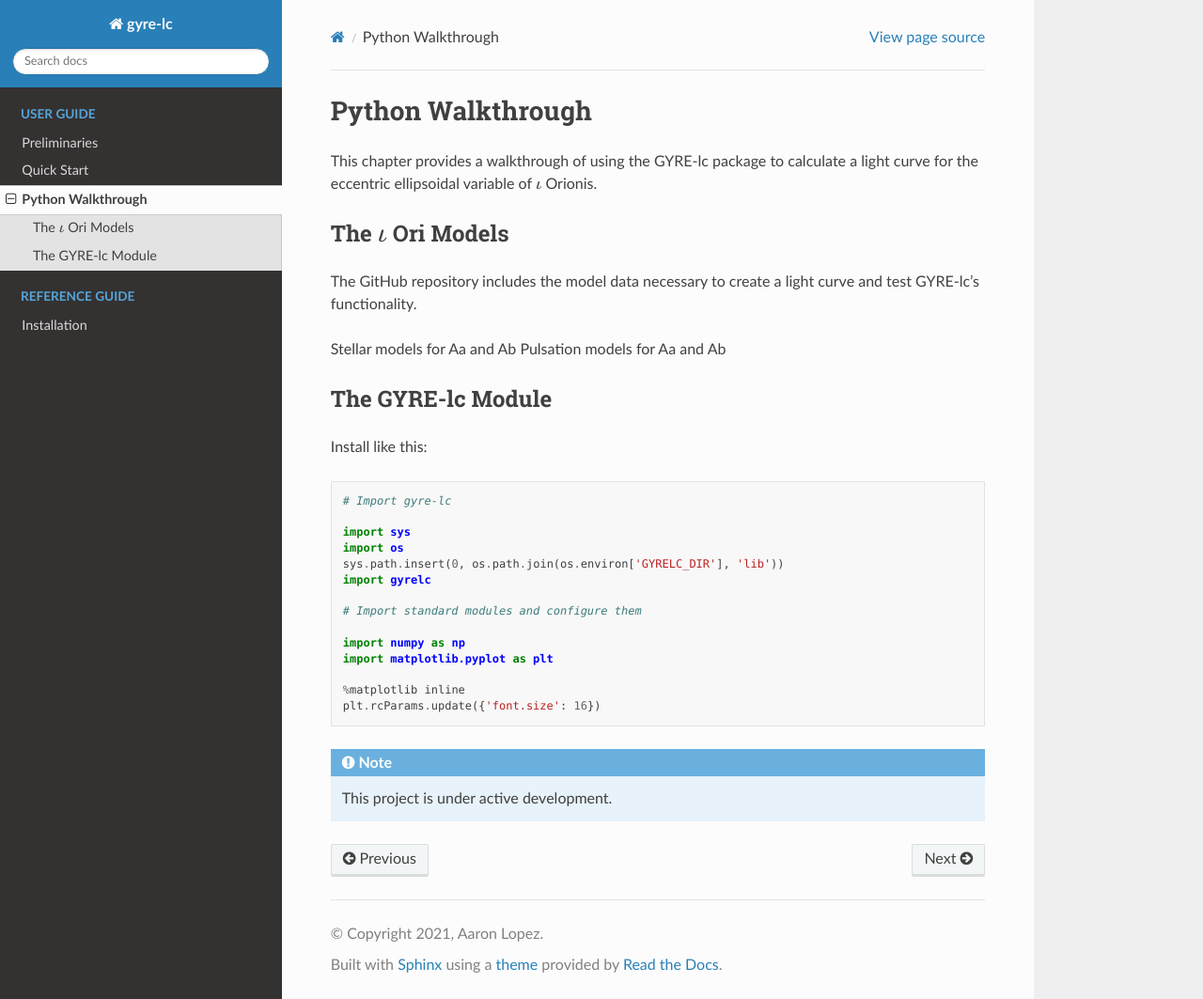
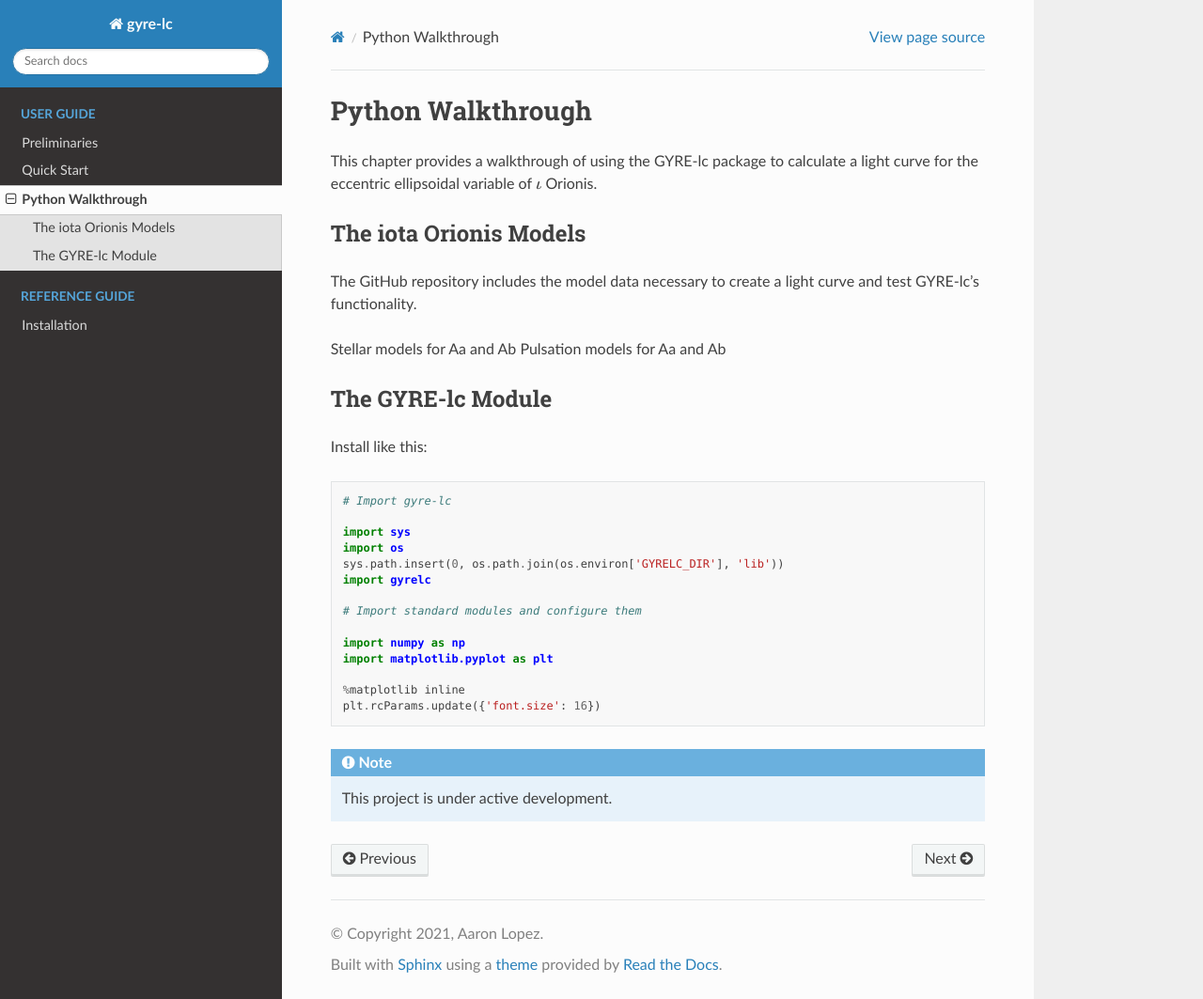
Before and after one commit to aaronesque/gyre-lc, a Sphinx documentation site: the page built from docs/source/user-guide/python-walkthrough.rst, in a window 1280 px wide and 1063 px high. Shown: the whole window at 94% size. Built offline with Sphinx 7.4.7 and the Read the Docs theme 2.0.0, drawn with Linux system fonts in a browser that asks for light colours.

Commit message:
fixed iota Orionis subheading

```diff
--- a/docs/source/user-guide/python-walkthrough.rst
+++ b/docs/source/user-guide/python-walkthrough.rst
@@ -8,7 +8,7 @@ Python Walkthrough
 
 This chapter provides a walkthrough of using the GYRE-lc package to calculate a light curve for the eccentric ellipsoidal variable of :math:`{\iota}` Orionis.
 
-The :math:`{\iota}` Ori Models
+The iota Orionis Models
 -------------------------------
 
 The GitHub repository includes the model data necessary to create a light curve and test GYRE-lc's functionality.
```
Also changed, not shown: 6 other files.
